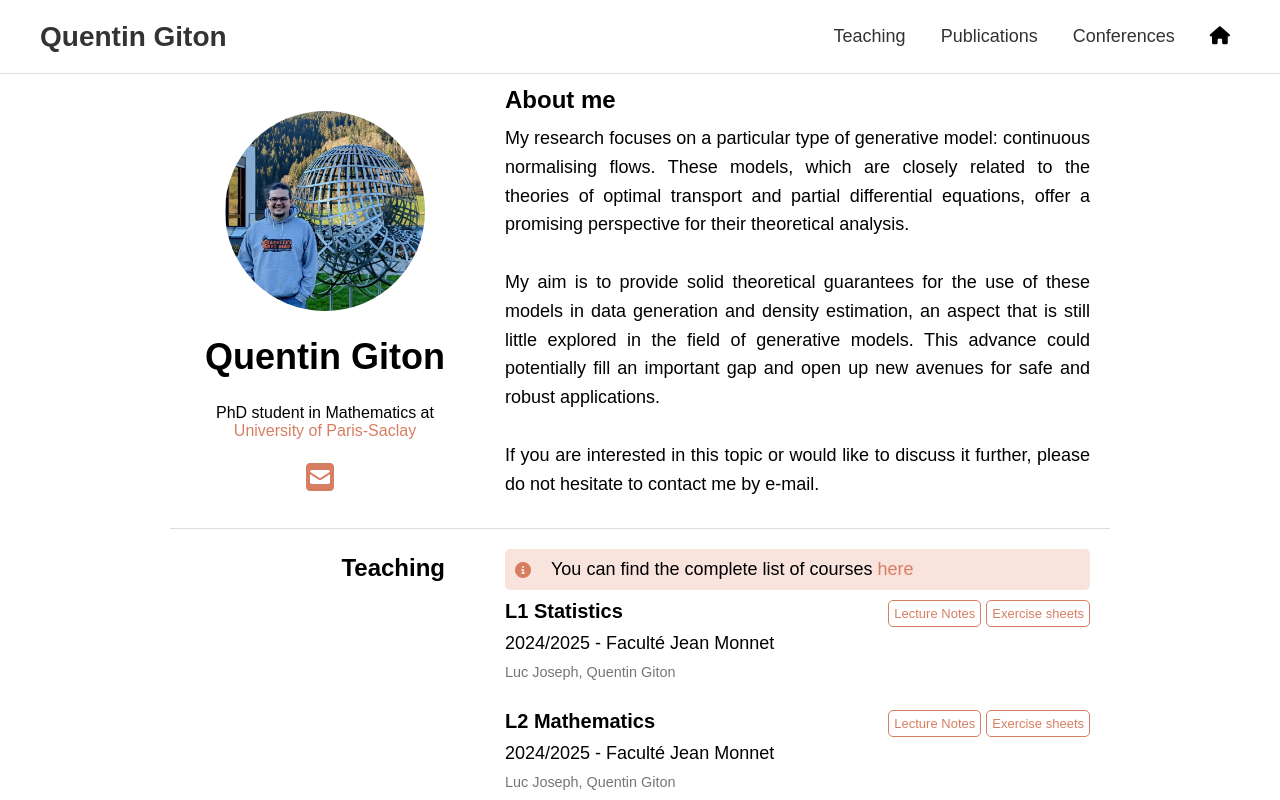
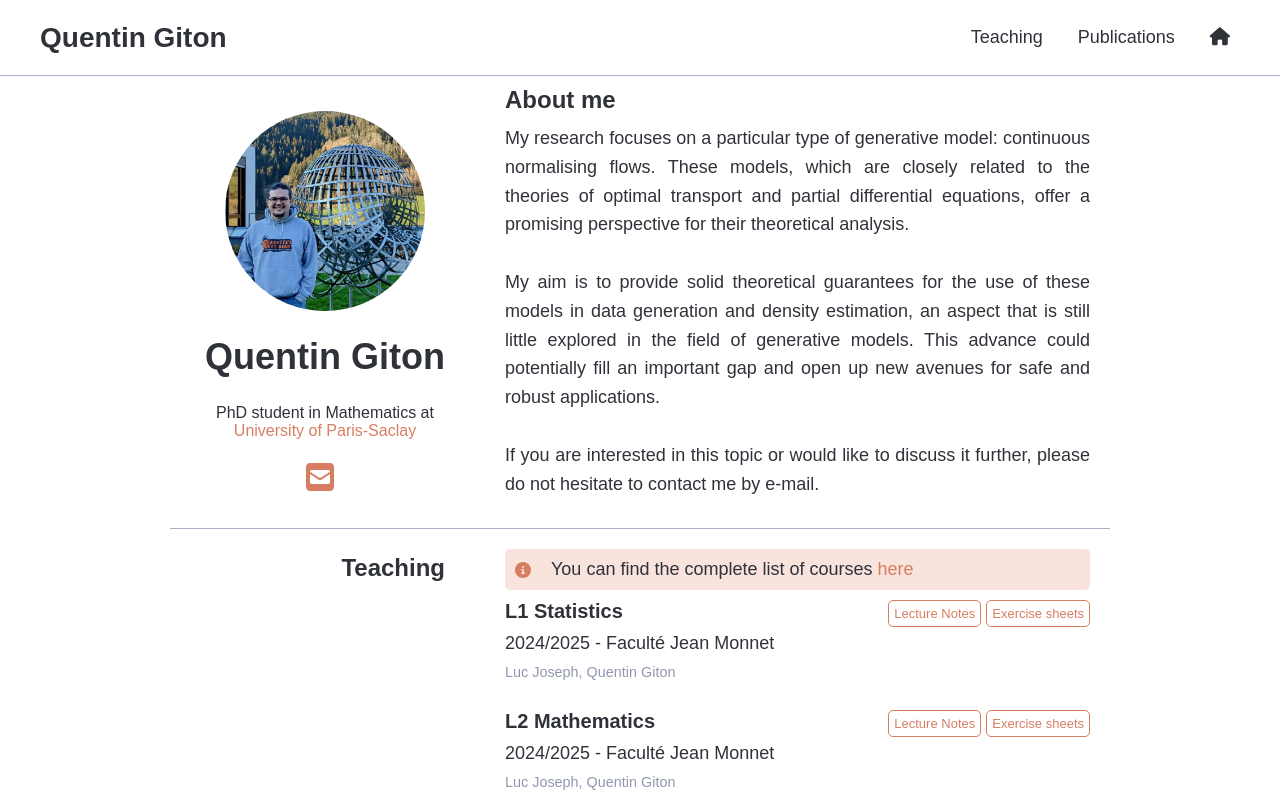
Before and after one commit to quentingiton/quentingiton.github.io, a Vue app: page / in a window 1280 px wide. Shown: the top 800 px of the page. Built offline with nearby package versions, Linux system fonts and the light colour scheme; some icons are missing.

Commit message:
better colors

```diff
--- a/src/App.vue
+++ b/src/App.vue
@@ -1,18 +1,15 @@
 <template>
   <header>
     <nav id="desktop-nav">
-      <div class="logo">Quentin Giton</div>
-      <div>
-        <ul class="nav-links">
-          <li><a href="/#teaching">Teaching</a></li>
-          <li><a href="/#publications">Publications</a></li>
-          <li><a href="/#conferences">Conferences</a></li>
-          <li>
-            <RouterLink to="/"
-              ><i class="fas fa-house" style="color: #000000"></i
-            ></RouterLink>
-          </li>
-        </ul>
+      <div class="logo"><RouterLink to="/">Quentin Giton</RouterLink></div>
+      <div class="nav-links">
+        <RouterLink to="/teaching" active-class="link-active"
+          >Teaching</RouterLink
+        >
+        <RouterLink to="/publications" active-class="link-active"
+          >Publications</RouterLink
+        >
+        <RouterLink to="/"><i class="fas fa-house"></i></RouterLink>
       </div>
     </nav>
   </header>
--- a/src/assets/less/main.less
+++ b/src/assets/less/main.less
@@ -8,6 +8,7 @@
   margin: 0 auto;
   padding: 20px;
   font-family: Arial, sans-serif;
+  color: @text-color;
 }
 
 .column-left {
@@ -117,12 +118,12 @@ body {
 header {
   font-family: "Poppins", sans-serif;
   background-color: white;
-  padding: 10px 0;
-  border-bottom: 1px solid #ddd;
+  border-bottom: 1px solid @border-grey;
   position: fixed;
   top: 0;
   left: 0;
   right: 0;
+  height: 75px;
 }
 
 main {
@@ -136,13 +137,18 @@ nav {
   max-width: 1200px;
   margin: 0 auto;
   padding: 0 20px;
+  height: 100%;
 }
 
 .logo {
   font-size: 28px;
   font-weight: bold;
-  color: #333;
   margin-right: auto;
+
+  a {
+    text-decoration: none !important;
+    color: @text-color;
+  }
 }
 
 .nav-links {
@@ -150,20 +156,19 @@ nav {
   display: flex;
   gap: 15px;
 
-  li {
-    position: relative;
+  i {
+    color: @text-color;
   }
 
   a {
-    text-decoration: none;
-    color: #333;
+    text-decoration: none !important;
     font-size: 18px;
     padding: 5px 10px;
+    color: @text-color;
   }
 
-  a.active {
-    color: #0066cc;
-    font-weight: bold;
+  .link-active {
+    color: @accent-color;
   }
 }
 
--- a/src/assets/less/variables.less
+++ b/src/assets/less/variables.less
@@ -1,5 +1,7 @@
+@text-color: #30323a;
+
 @accent-color: #d77e62;
 @accent-color-light: #e6a08a4a;
-@light-grey: #0000008a;
 
-@border-grey: #dddddd;
+@light-grey: #9197af;
+@border-grey: #aab1cd;
```
